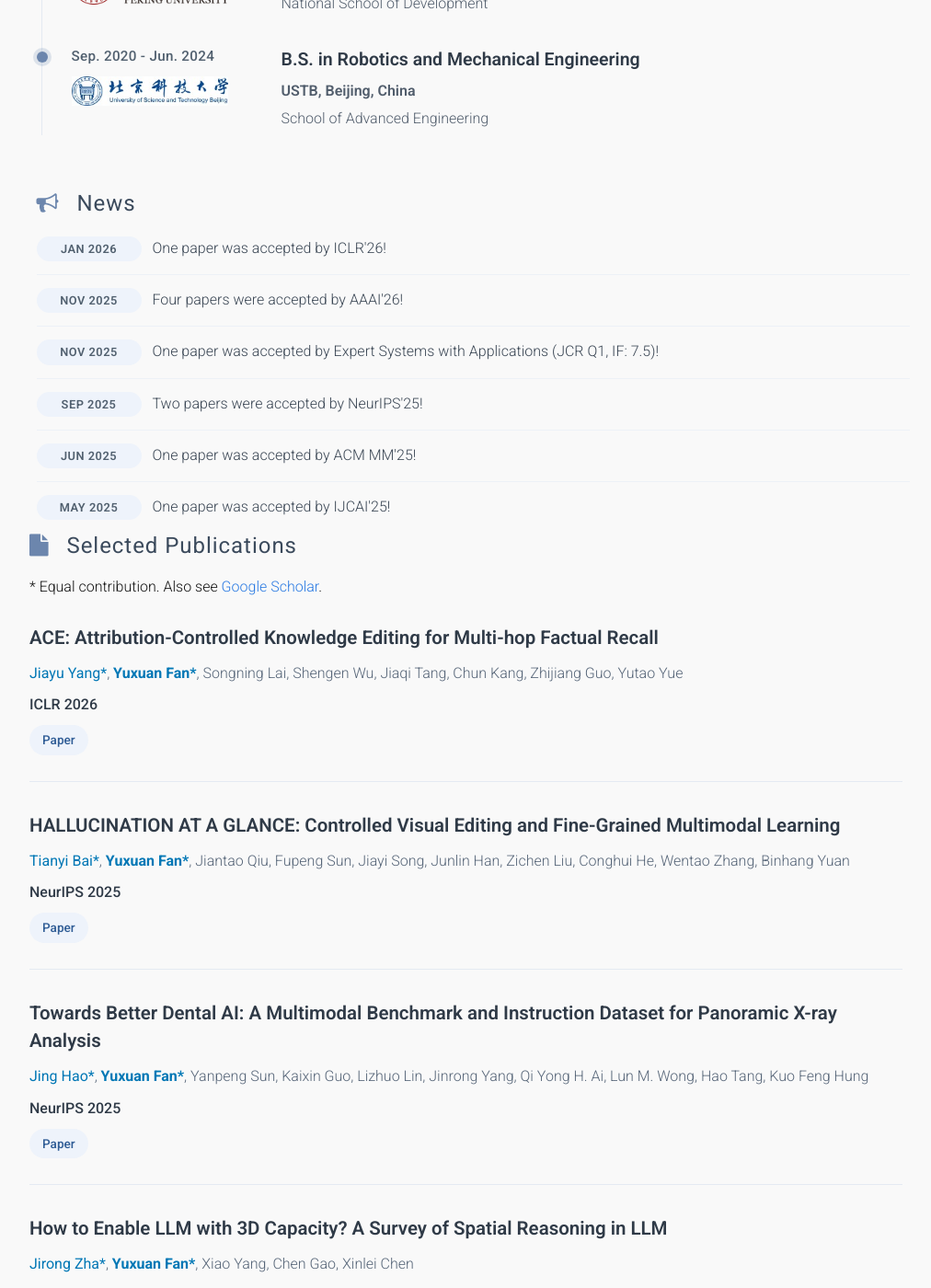
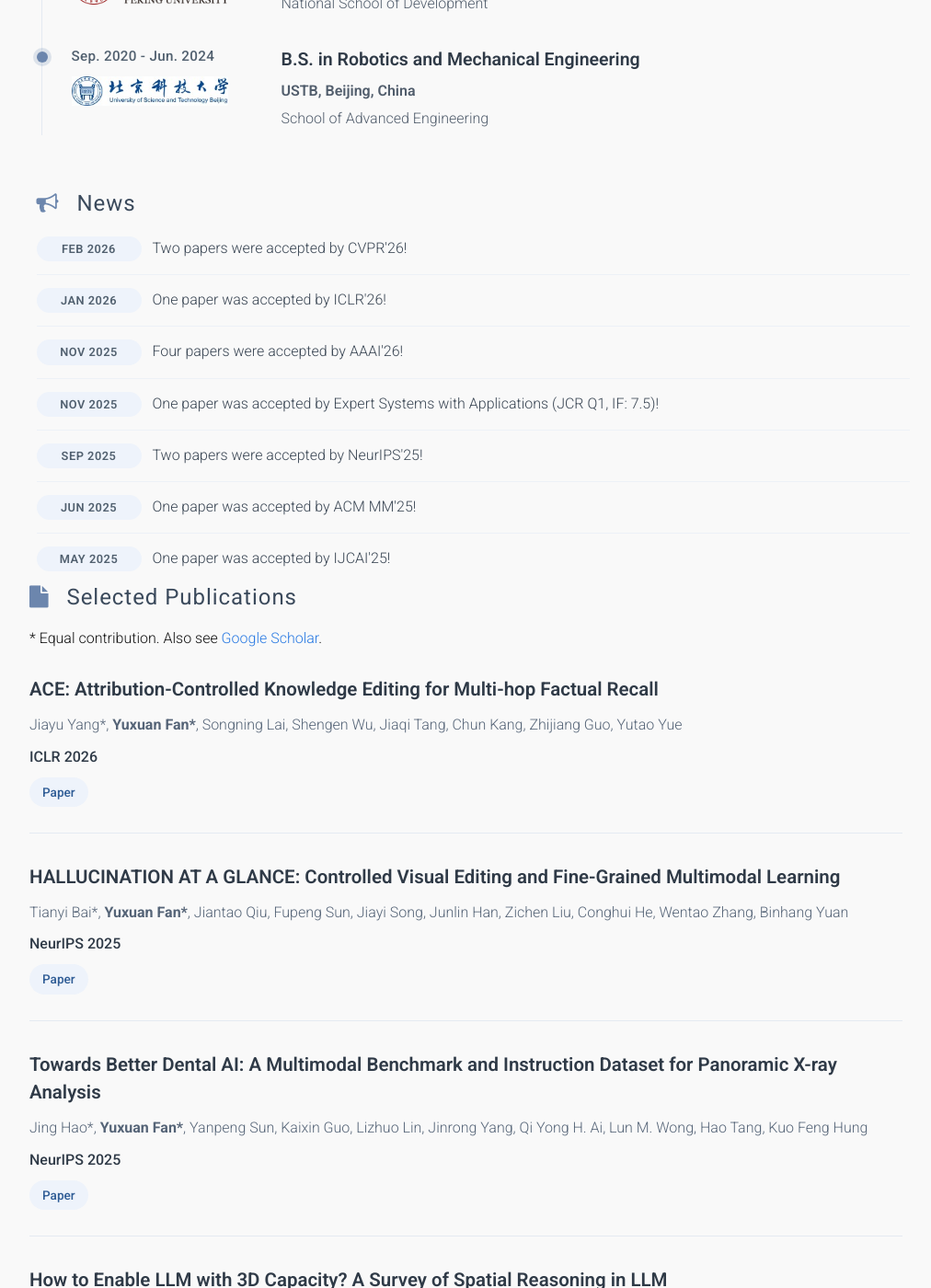
Before and after one commit to yuxuanfanOrion/yuxuanfanOrion.github.io, a Jekyll site: the page built from _pages/about.md, in a window 1280 px wide and 1400 px high, scrolled down 1660 px. Shown: the whole window at 92% size, without its empty margins (126-1138 px from the left). Built offline with Jekyll 4.4.1, drawn with Linux system fonts in a browser that asks for light colours; some web fonts are replaced; a style sheet for code colours, icons or effects is not loaded; some of the changed text lies outside the part shown.

Commit message:
Refactor news and publications to data-driven YAML approach
Move hardcoded HTML for news and publications into _data/news.yml
and _data/publications.yml, replacing with Liquid template loops
for easier content updates.

Co-Authored-By: Claude (claude-opus-4-6) <noreply@anthropic.com>

```diff
--- a/_pages/about.md
+++ b/_pages/about.md
@@ -162,30 +162,12 @@ layout: default
     News
   </h1>
   <ul class="news-list">
+    {% for item in site.data.news %}
     <li class="news-list__item">
-      <span class="news-list__date">Jan 2026</span>
-      <span class="news-list__text">One paper was accepted by ICLR'26!</span>
+      <span class="news-list__date">{{ item.date }}</span>
+      <span class="news-list__text">{{ item.text }}</span>
     </li>
-    <li class="news-list__item">
-      <span class="news-list__date">Nov 2025</span>
-      <span class="news-list__text">Four papers were accepted by AAAI'26!</span>
-    </li>
-    <li class="news-list__item">
-      <span class="news-list__date">Nov 2025</span>
-      <span class="news-list__text">One paper was accepted by Expert Systems with Applications (JCR Q1, IF: 7.5)!</span>
-    </li>
-    <li class="news-list__item">
-      <span class="news-list__date">Sep 2025</span>
-      <span class="news-list__text">Two papers were accepted by NeurIPS'25!</span>
-    </li>
-    <li class="news-list__item">
-      <span class="news-list__date">Jun 2025</span>
-      <span class="news-list__text">One paper was accepted by ACM MM'25!</span>
-    </li>
-    <li class="news-list__item">
-      <span class="news-list__date">May 2025</span>
-      <span class="news-list__text">One paper was accepted by IJCAI'25!</span>
-    </li>
+    {% endfor %}
   </ul>
 </div>
 
@@ -197,84 +179,20 @@ layout: default
   <p>* Equal contribution. Also see <a href="https://scholar.google.com/citations?user=YOUR_ID">Google Scholar</a>.</p>
 
   <div class="pub-list">
+    {% for pub in site.data.publications %}
     <div class="pub">
       <div class="pub-right">
-        <div class="title">ACE: Attribution-Controlled Knowledge Editing for Multi-hop Factual Recall</div>
-        <div class="authors">
-          <span class="author">Jiayu Yang*</span>, <span class="author"><b>Yuxuan Fan*</b></span>, Songning Lai, Shengen Wu, Jiaqi Tang, Chun Kang, Zhijiang Guo, Yutao Yue
-        </div>
-        <div class="publish"><span class="publisher">ICLR 2026</span></div>
+        <div class="title">{{ pub.title }}</div>
+        <div class="authors">{{ pub.authors }}</div>
+        <div class="publish"><span class="publisher">{{ pub.venue }}</span></div>
         <div class="tags">
-          <a class="tag" href="https://arxiv.org/abs/2510.07896">Paper</a>
+          {% if pub.paper_url %}<a class="tag" href="{{ pub.paper_url }}">Paper</a>{% endif %}
+          {% if pub.code_url %}<a class="tag" href="{{ pub.code_url }}">Code</a>{% endif %}
+          {% if pub.project_url %}<a class="tag" href="{{ pub.project_url }}">Project</a>{% endif %}
         </div>
       </div>
     </div>
-
-    <div class="pub">
-      <div class="pub-right">
-        <div class="title">HALLUCINATION AT A GLANCE: Controlled Visual Editing and Fine-Grained Multimodal Learning</div>
-        <div class="authors">
-          <span class="author">Tianyi Bai*</span>, <span class="author"><b>Yuxuan Fan*</b></span>, Jiantao Qiu, Fupeng Sun, Jiayi Song, Junlin Han, Zichen Liu, Conghui He, Wentao Zhang, Binhang Yuan
-        </div>
-        <div class="publish"><span class="publisher">NeurIPS 2025</span></div>
-        <div class="tags">
-          <a class="tag" href="https://arxiv.org/pdf/2506.07227">Paper</a>
-        </div>
-      </div>
-    </div>
-
-    <div class="pub">
-      <div class="pub-right">
-        <div class="title">Towards Better Dental AI: A Multimodal Benchmark and Instruction Dataset for Panoramic X-ray Analysis</div>
-        <div class="authors">
-          <span class="author">Jing Hao*</span>, <span class="author"><b>Yuxuan Fan*</b></span>, Yanpeng Sun, Kaixin Guo, Lizhuo Lin, Jinrong Yang, Qi Yong H. Ai, Lun M. Wong, Hao Tang, Kuo Feng Hung
-        </div>
-        <div class="publish"><span class="publisher">NeurIPS 2025</span></div>
-        <div class="tags">
-          <a class="tag" href="https://arxiv.org/pdf/2509.09254">Paper</a>
-        </div>
-      </div>
-    </div>
-
-    <div class="pub">
-      <div class="pub-right">
-        <div class="title">How to Enable LLM with 3D Capacity? A Survey of Spatial Reasoning in LLM</div>
-        <div class="authors">
-          <span class="author">Jirong Zha*</span>, <span class="author"><b>Yuxuan Fan*</b></span>, Xiao Yang, Chen Gao, Xinlei Chen
-        </div>
-        <div class="publish"><span class="publisher">IJCAI 2025</span></div>
-        <div class="tags">
-          <a class="tag" href="https://arxiv.org/pdf/2504.05786">Paper</a>
-        </div>
-      </div>
-    </div>
-
-    <div class="pub">
-      <div class="pub-right">
-        <div class="title">AirCopBench: A Benchmark for Multi-drone Collaborative Embodied Perception and Reasoning</div>
-        <div class="authors">
-          <span class="author">Jirong Zha*</span>, <span class="author"><b>Yuxuan Fan*</b></span>, Tianyu Zhang, Geng Chen, Yingfeng Chen, Chen Gao, Xinlei Chen
-        </div>
-        <div class="publish"><span class="publisher">AAAI 2026</span></div>
-        <div class="tags">
-          <a class="tag" href="https://arxiv.org/abs/2511.11025">Paper</a>
-        </div>
-      </div>
-    </div>
-
-    <div class="pub">
-      <div class="pub-right">
-        <div class="title">DIMM: Decoupled Multi-hierarchy Kalman Filter via Reinforcement Learning</div>
-        <div class="authors">
-          <span class="author">Jirong Zha</span>, <span class="author"><b>Yuxuan Fan</b></span>, Kai Li, Han Li, Chen Gao, Xinlei Chen
-        </div>
-        <div class="publish"><span class="publisher">AAAI 2026</span></div>
-        <div class="tags">
-          <a class="tag" href="https://arxiv.org/pdf/2505.12340">Paper</a>
-        </div>
-      </div>
-    </div>
-
+    {% endfor %}
   </div>
 </div>
 
```
Also changed, not shown: _data/news.yml (added, +14 -0 lines), _data/publications.yml (added, +29 -0 lines).
